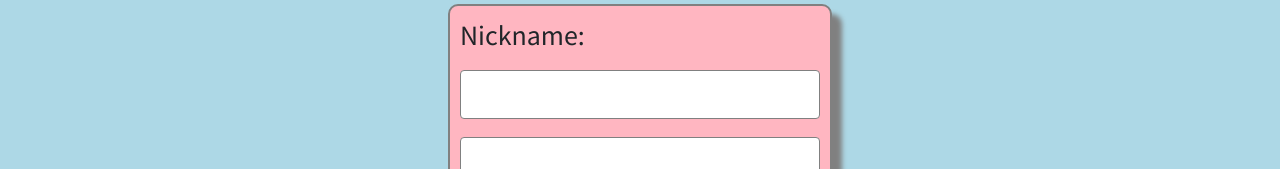
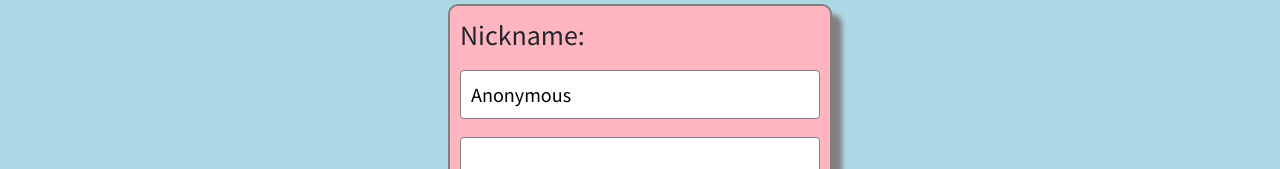
Before and after one commit to honnnei/Project-1-futureproof-blog, a website: page public/make_post.html in a window 1280 px wide. Shown: the part 261-430 px from the top of the page. Drawn offline with nearby package versions, Linux system fonts and the light colour scheme.

Commit message:
added a default username Anonymous

```diff
--- a/public/make_post.html
+++ b/public/make_post.html
@@ -27,7 +27,7 @@
         <form action='/' method=POST>
             <input id="date" name="date">
             <label for="user"><p>Nickname:</p></label>
-            <input class="text-form" type="text" id="user" name ="username" required> <!--add a default 'anonymous for username-->
+            <input class="text-form" type="text" id="user" name ="username" value="Anonymous" required> <!--add a default 'anonymous for username-->
             <div class="charactersCounterDisplayed"><p id="numberOfCharacters"></p></div>
             <textarea required name="blogPost" id="blogPost" cols="20" rows="7" maxlength="100" spellcheck="true" style="outline: none; user-select: text; white-space: pre-wrap; overflow-wrap: break-word;"></textarea><!-- coppied most of these properties from twitter new tweet box not sure if all of them work-->
             <div id="characterAlert" class="characterAlert"><p>You Have Reached the Character Limit!</p></div>
```
